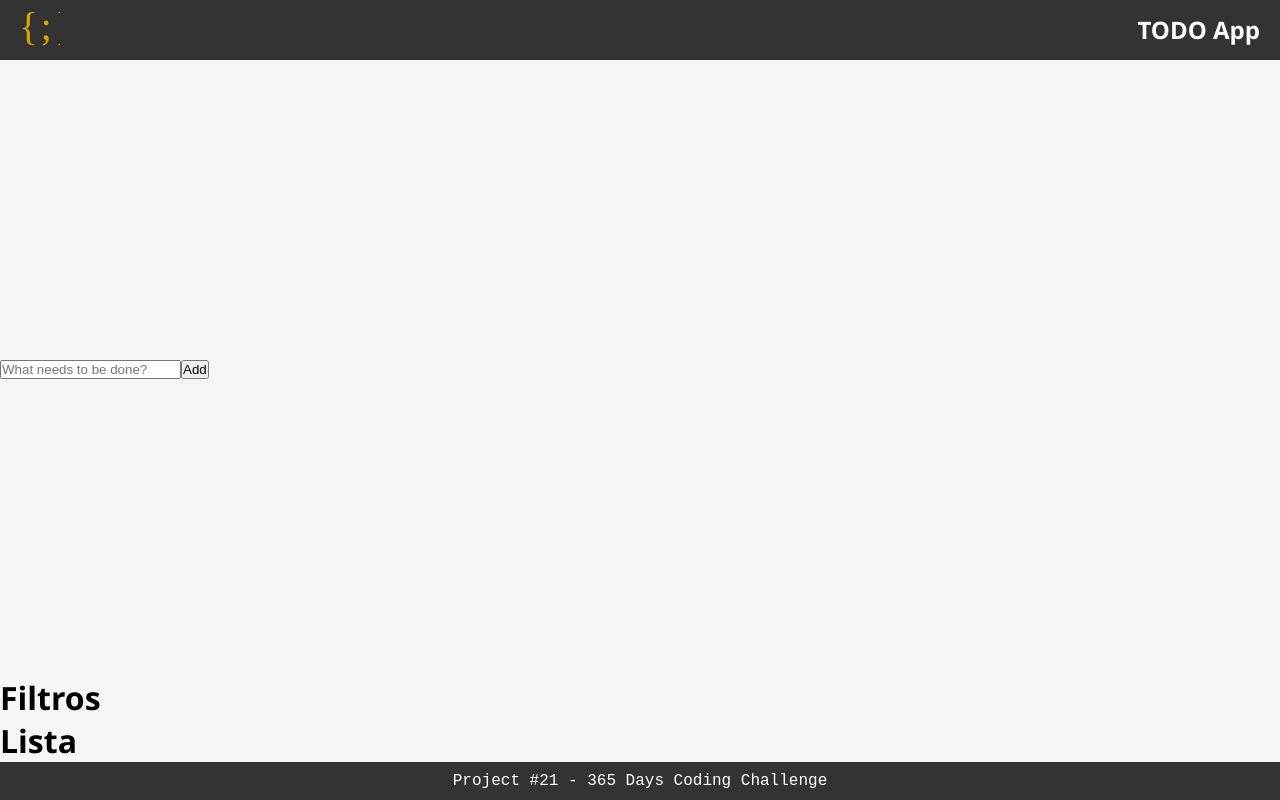
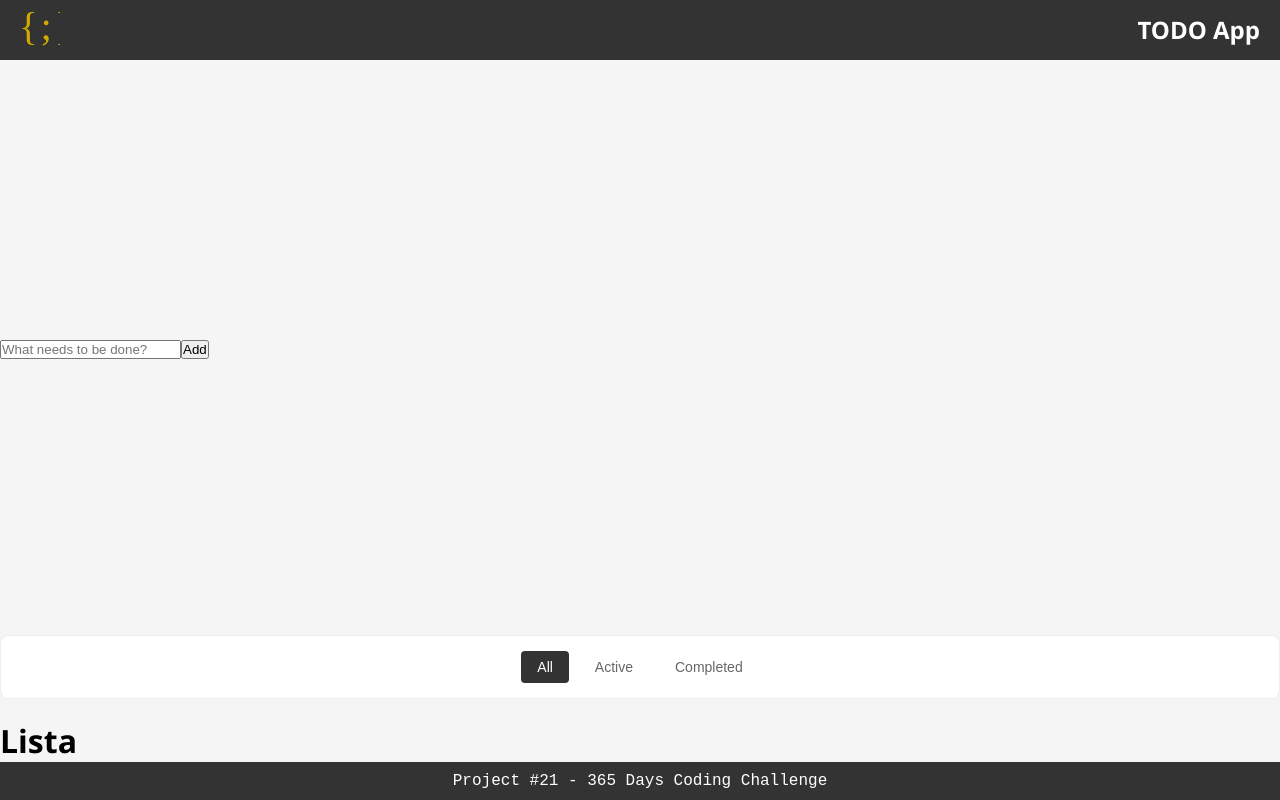
Before and after one commit to mfernandail/todo_react, a React (Vite) app: page / in a window 1280 px wide. Built offline with nearby package versions, Linux system fonts and the light colour scheme.

Commit message:
Add filter component and style

```diff
--- a/src/components/Filters.jsx
+++ b/src/components/Filters.jsx
@@ -1,9 +1,12 @@
+import '../styles/Filters.css'
+
 function Filters() {
-
   return (
-    <>
-      <h1>Filtros</h1>
-    </>
+    <div className="filters">
+      <button className="filter-btn active">All</button>
+      <button className="filter-btn">Active</button>
+      <button className="filter-btn">Completed</button>
+    </div>
   )
 }
-export default Filters;
+export default Filters
--- a/src/styles/Filters.css
+++ b/src/styles/Filters.css
@@ -0,0 +1,28 @@
+.filters {
+  background: white;
+  padding: 15px 20px;
+  border-radius: 8px;
+  border: 1px solid #eee;
+  margin-bottom: 20px;
+  text-align: center;
+}
+
+.filter-btn {
+  background: none;
+  border: none;
+  padding: 8px 16px;
+  margin: 0 5px;
+  border-radius: 4px;
+  cursor: pointer;
+  font-size: 14px;
+  color: #666;
+}
+
+.filter-btn:hover {
+  background: #f5f5f5;
+}
+
+.filter-btn.active {
+  background: #333;
+  color: white;
+}
```
